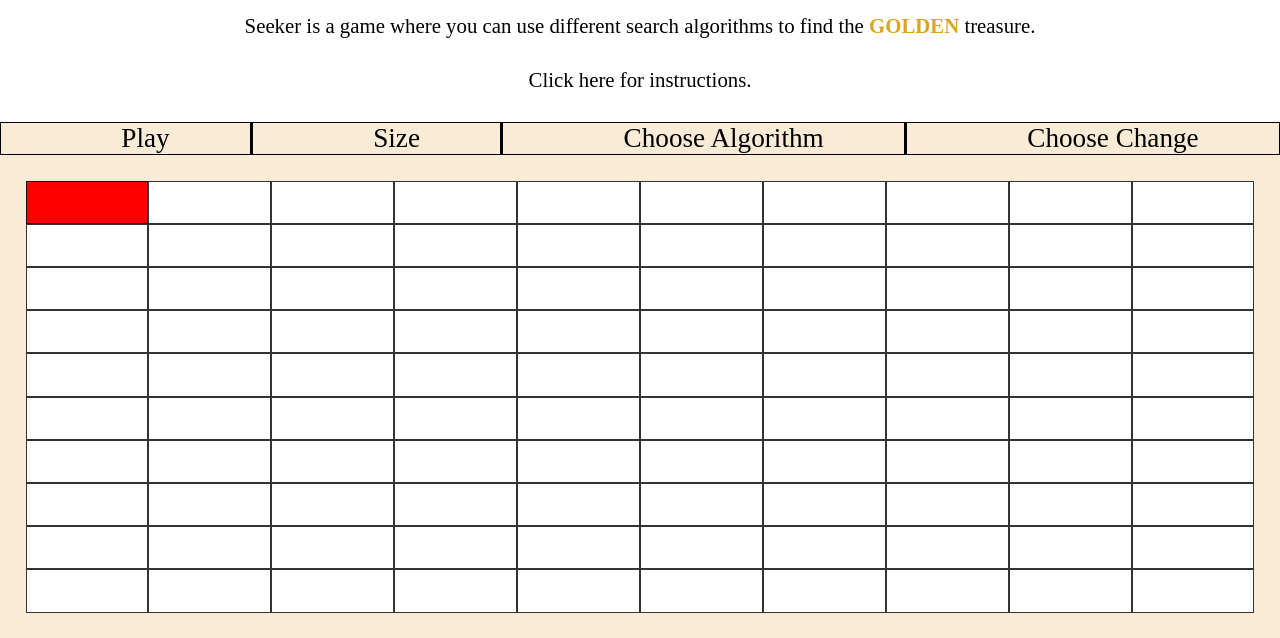
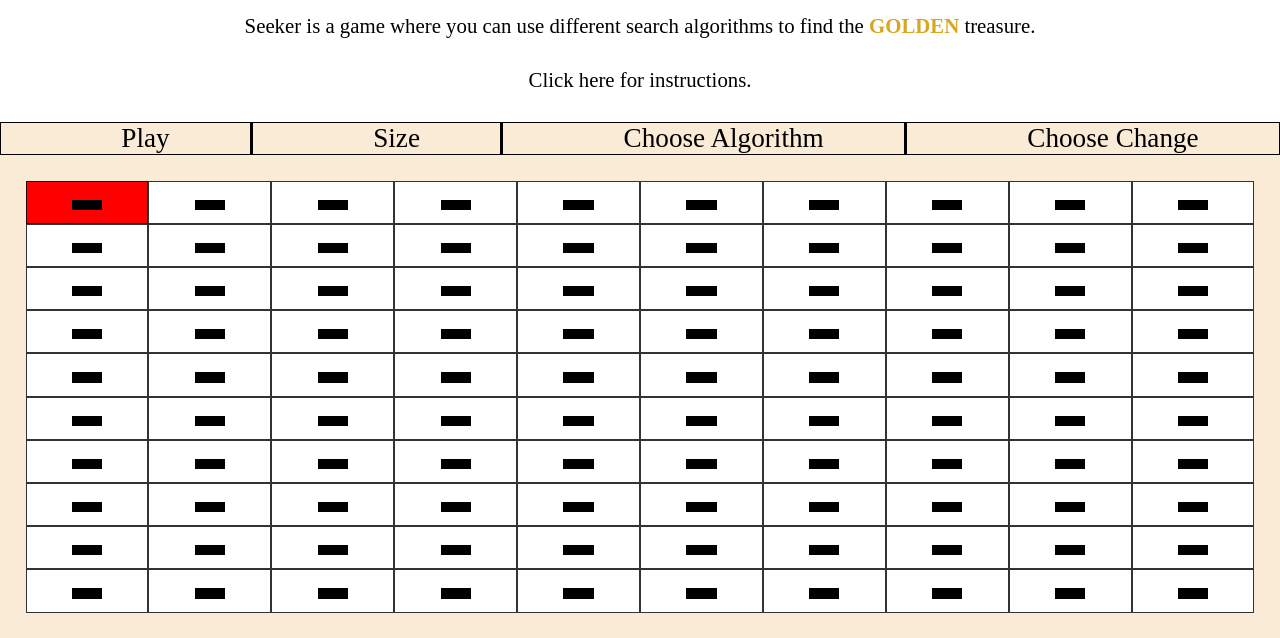
Before and after one commit to ralamo33/mysite, a Django app: page /seeker/ in a window 1280 px wide. Shown: the part 205-843 px from the top of the page. Run offline with Django 3.2, Linux system fonts and the light colour scheme.

Commit message:
Graph is updated. Website is more elegant. Maybe change background colors later.

```diff
--- a/assets/script.js
+++ b/assets/script.js
@@ -611,7 +611,10 @@ function addCell(child_index) {
 function addSearchedImage(cell) {
     let image = document.createElement("div");
     image.classList.add("searched-image");
-    cell.appendChild(image);
+    let hidden_helper = document.createElement("span");
+    hidden_helper.classList.add("helper");
+    cell.appendChild(hidden_helper);
+    cell.appendChild(image)
 }
 
 //Make a grid-item, to record the state of the grid
--- a/assets/style.css
+++ b/assets/style.css
@@ -62,11 +62,21 @@ Designed for seeker.html
     border: 1px solid rgba(0, 0, 0, 0.8);
 }
 
+.helper {
+    display: inline-block;
+    vertical-align: middle;
+    max-height: 100%;
+}
+
 .searched-image {
-    margin: auto;
+    margin-left: auto;
+    margin-right: auto;
     background-color: black;
     z-index: 1;
-    visibility: hidden;
+    height: 25%;
+    width: 25%;
+    visibility: visible;
+    vertical-align: middle;
 }
 
 .seeker-bar {
```
